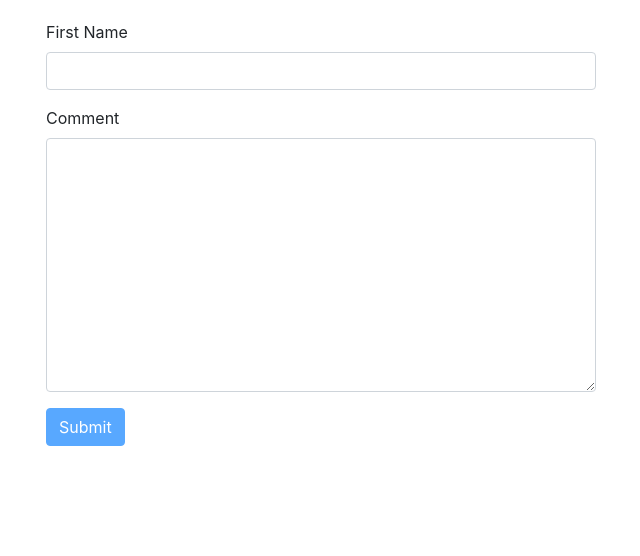
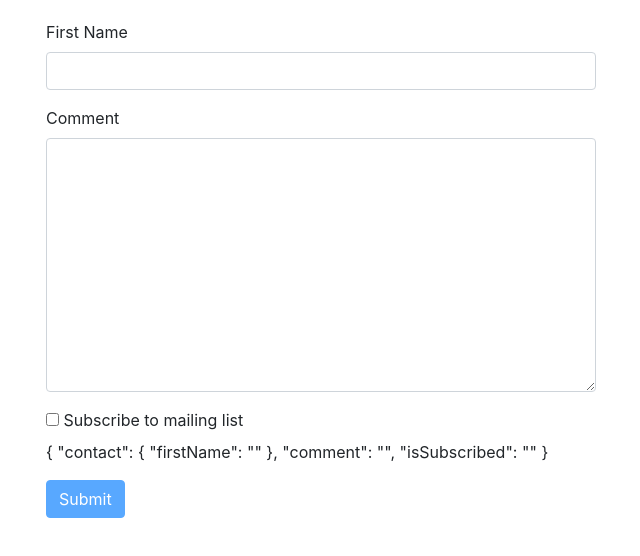
Before and after one commit to Rajan027/angular-forms, an Angular app: page / in a window 1280 px wide. Shown: the top 556 px of the page, without its empty margins (319-959 px from the left). Built offline with nearby package versions, Linux system fonts and the light colour scheme.

Commit message:
checkboxes

```diff
--- a/src/app/template-driven-forms/template-driven-forms.component.html
+++ b/src/app/template-driven-forms/template-driven-forms.component.html
@@ -39,6 +39,12 @@
         rows="10"
       ></textarea>
 		</div>
+		<div class="checkbox">
+			<label for="">
+        <input type="checkbox" ngModel name="isSubscribed"> Subscribe to mailing list
+        </label>
+		</div>
+		<p>{{f.value | json}}</p>
 		<button class="btn btn-primary" [disabled]="!f.valid">Submit</button>
 	</form>
 </div>
```
